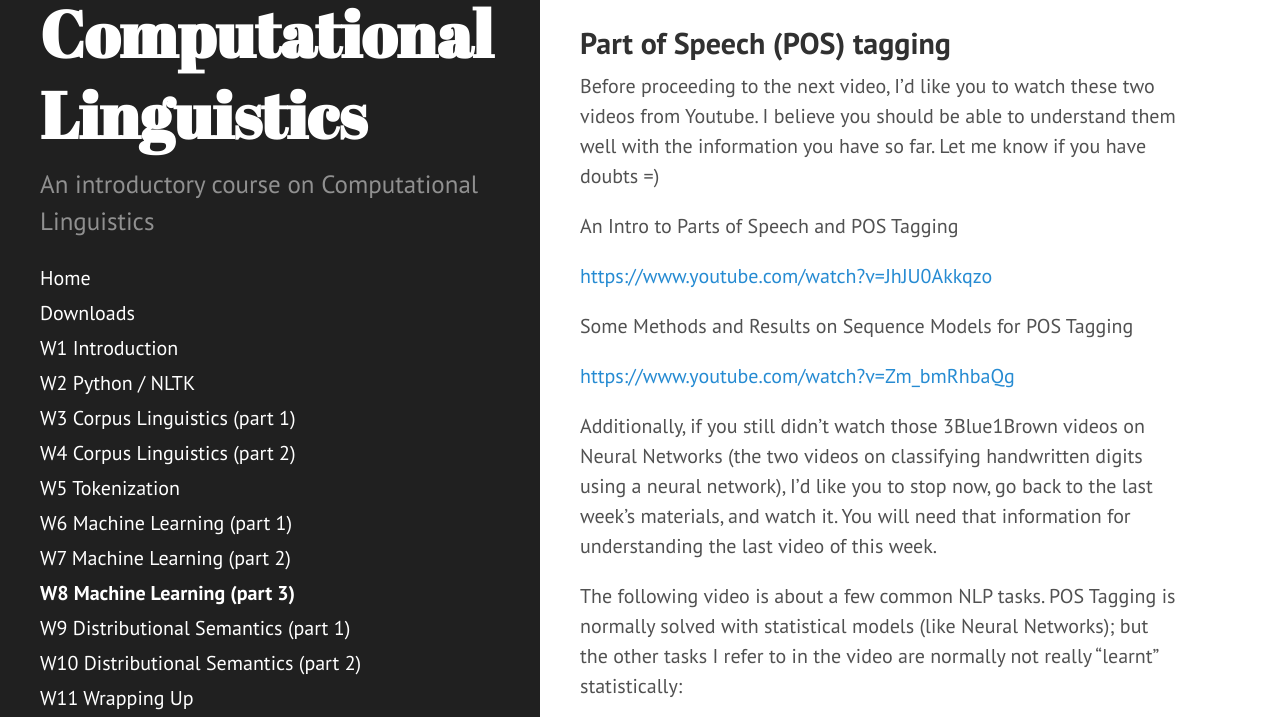
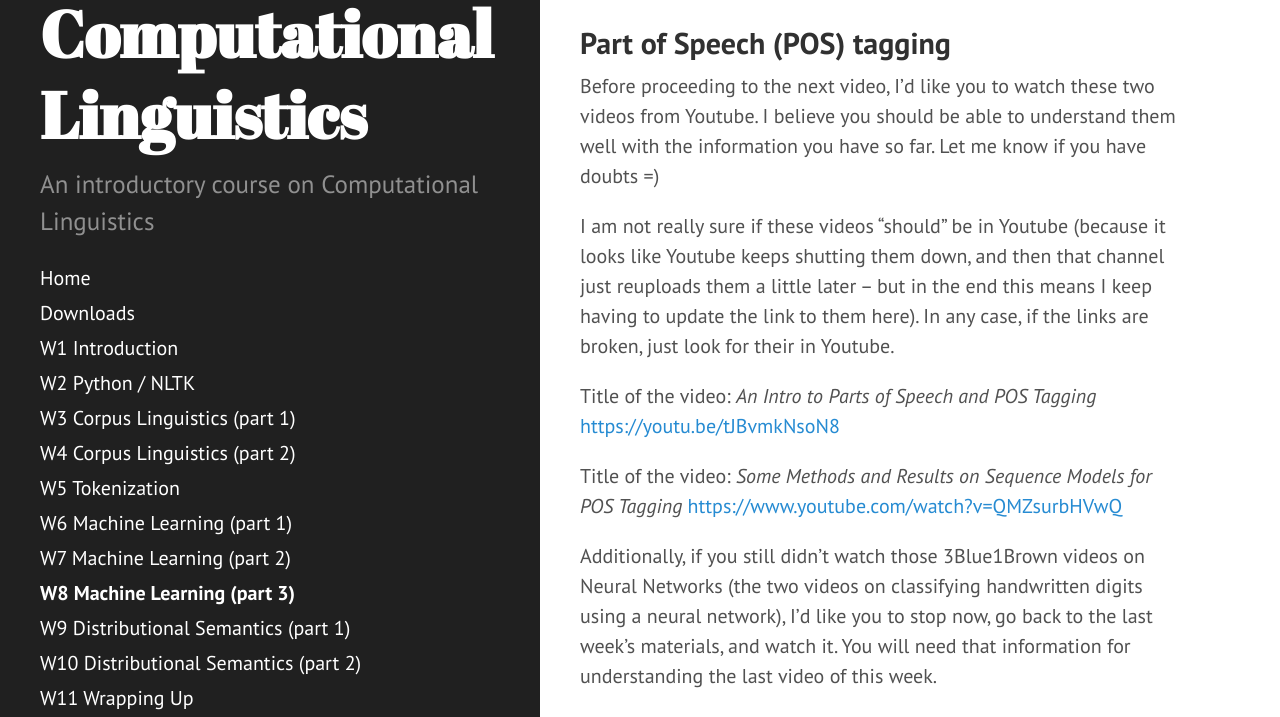
Before and after one commit to jcbgamboa/computational_linguistics, a Jekyll site: the page built from public/pages/w08_machine_learning3.md, in a window 1280 px wide and 900 px high, scrolled down 1450 px, cut to the strip 47-764 px from the top of the window. Built offline with Jekyll 4.4.1, drawn with Linux system fonts in a browser that asks for light colours; our own code applies the rules of GitHub Pages for plain Markdown files.

Commit message:
Fix broken links

```diff
--- a/public/pages/w08_machine_learning3.md
+++ b/public/pages/w08_machine_learning3.md
@@ -39,13 +39,17 @@ Before proceeding to the next video, I'd like you to watch these two videos
 from Youtube. I believe you should be able to understand them well with the
 information you have so far. Let me know if you have doubts =)
 
-An Intro to Parts of Speech and POS Tagging
+I am not really sure if these videos "should" be in Youtube (because it looks
+like Youtube keeps shutting them down, and then that channel just reuploads
+them a little later -- but in the end this means I keep having to update the
+link to them here).
+In any case, if the links are broken, just look for their in Youtube.
 
-[https://www.youtube.com/watch?v=JhJU0Akkqzo](https://www.youtube.com/watch?v=JhJU0Akkqzo)
+Title of the video: *An Intro to Parts of Speech and POS Tagging*
+[https://youtu.be/tJBvmkNsoN8](https://youtu.be/tJBvmkNsoN8)
 
-Some Methods and Results on Sequence Models for POS Tagging
-
-[https://www.youtube.com/watch?v=Zm_bmRhbaQg](https://www.youtube.com/watch?v=Zm_bmRhbaQg)
+Title of the video: *Some Methods and Results on Sequence Models for POS Tagging*
+[https://www.youtube.com/watch?v=QMZsurbHVwQ](https://www.youtube.com/watch?v=QMZsurbHVwQ)
 
 Additionally, if you still didn't watch those 3Blue1Brown videos on Neural
 Networks (the two videos on classifying handwritten digits using a neural
```
